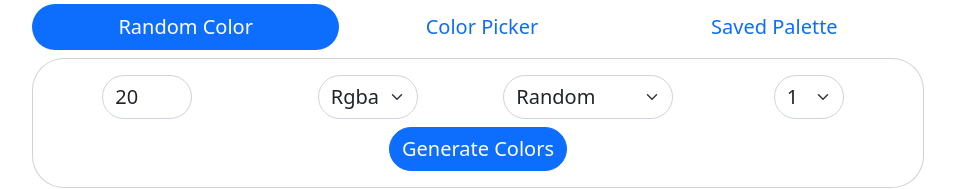
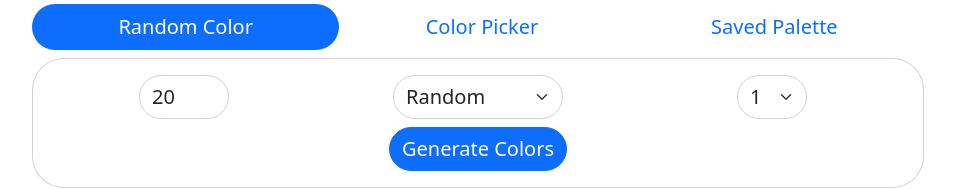
Before and after one commit to franciscoJefersonDev/github-qk28xs, a website: page index.html in a window 1280 px wide. Shown: the top 189 px of the page, without its empty margins (162-1117 px from the left). Drawn offline with nearby package versions, Linux system fonts and the light colour scheme; a script that the page names is missing.

Commit message:
1 file modified

```diff
--- a/index.html
+++ b/index.html
@@ -47,17 +47,6 @@
               placeholder="20"
               style="width: 90px"
             />
-          </div>
-          <div class="col d-flex justify-content-center">
-            <select
-              class="form-select rounded-pill fs-5"
-              id="format"
-              style="width: 100px"
-            >
-              <option value="hex" >Hexa</option>
-              <option value="rgba" selected>Rgba</option>
-              <option value="hsla">Hsla</option>
-            </select>
           </div>
           <div class="col d-flex justify-content-center">
             <select
```
